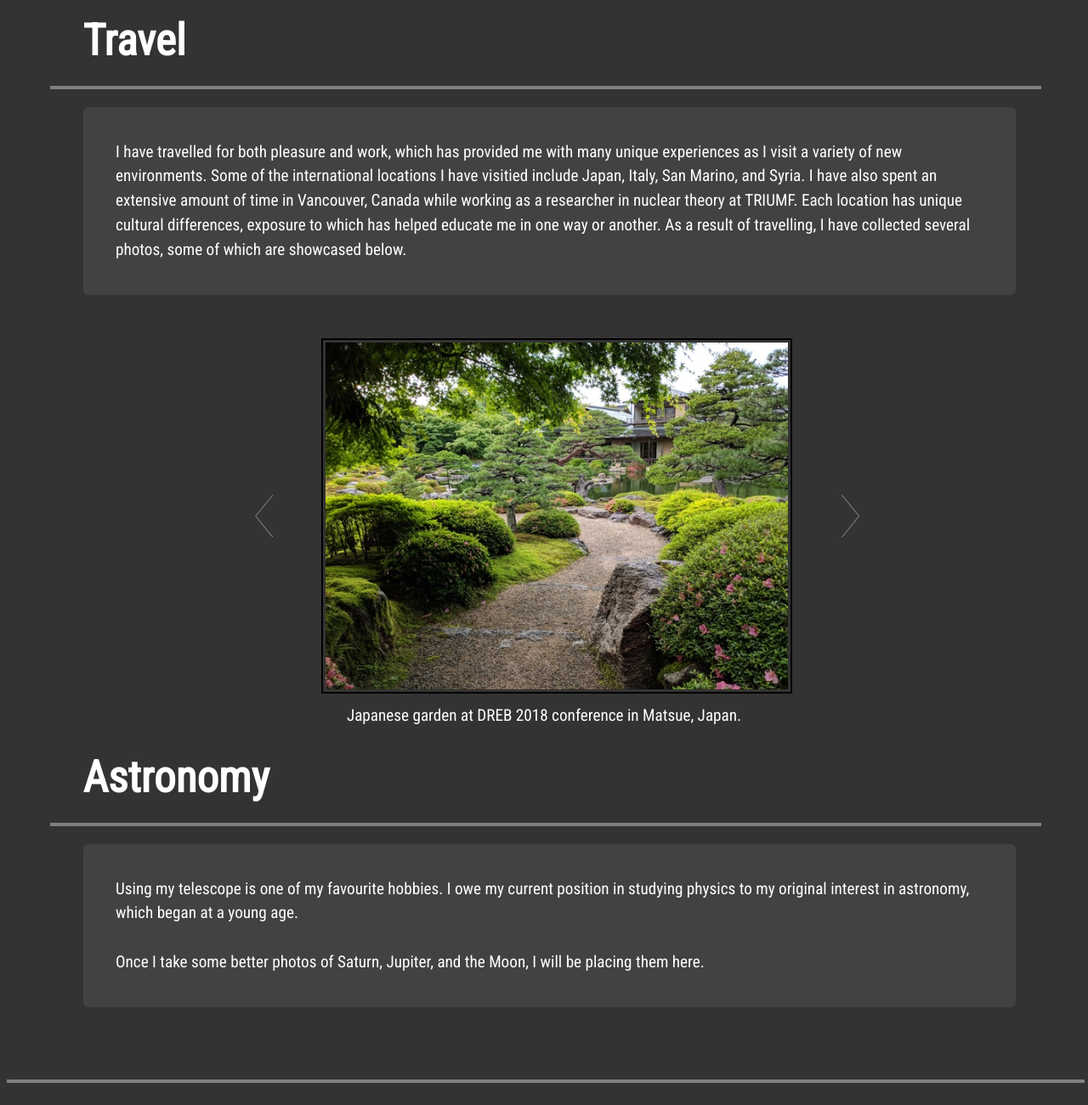
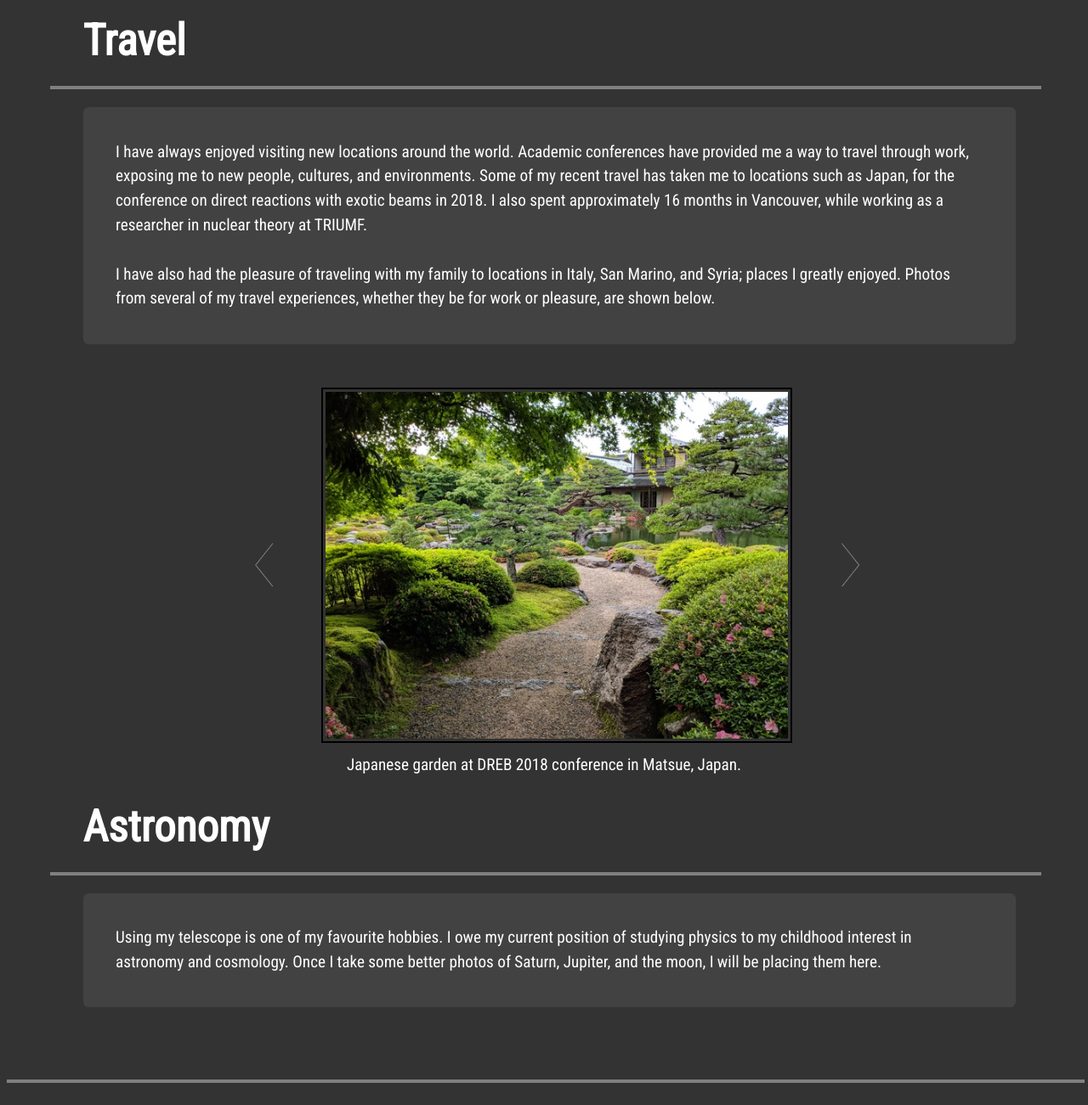
Before and after one commit to mgennari/mgennari.github.io, a plain HTML site: page index.html in a window 1280 px wide. Shown: the part 1300-2600 px from the top of the page at 85% size. Drawn offline with nearby package versions, Linux system fonts and the light colour scheme.

Commit message:
- fully updated all aspects of the website - includes new cv and resume - travel section updated - should add astronomy images soon

```diff
--- a/JS/myPage.js
+++ b/JS/myPage.js
@@ -101,7 +101,7 @@
     myWebpage.controller("resumeController", function () {
         this.myResumes = [
             ["resumes/cv-mgennari-Sep2018.pdf", "Michael Gennari's Curriculum Vitae (Updated September 2018)"],
-            ["resumes/General Resume April 2018.pdf", "Michael Gennari's Resume (Updated June 2018)"],
+            ["resumes/res-mgennari-Sep2018.pdf", "Michael Gennari's Resume (Updated September 2018)"],
         ];
     });
 
--- a/html/about-me.html
+++ b/html/about-me.html
@@ -1,14 +1,14 @@
 <section class="aboutMeSec">
-
     <!--  Full HTML outline for the About section tab -->
     <h1 class="title">About me</h1>
     <hr class="line"/>
     <p class="outline">
         <img src="images/pi-day.jpeg" class="aboutMeImg" />
-        My name is Michael Gennari, and I am in my final year of a Bachelor of Science degree in mathematical physics at the
+        My name is Michael Gennari, and I am in my final year of a Bachelor of Science degree in mathematical physics with co-operative education at the
         University of Waterloo in Ontario, Canada. My interests currently include the nuclear many-body problem, <i>ab initio</i> nuclear theory,
         low-energy quantum chromodyanmics (QCD), chiral effective field theory, particle physics, group theory and machine learning.
         <br />
+        <!-- Education section is handled here -->
         <h1 class="title">Education</h1>
         <hr class="line" />
         <h2 class="subtitle">
@@ -28,31 +28,27 @@
                 </li>
             </ul>
         </div>
-
+    <!-- Travel section -->
     <h1 class="title">Travel</h1>
     <hr class="line" />
     <p class="outline">
-        I have travelled for both pleasure and work, which has provided me with many unique experiences as I visit a variety of
-        new environments. Some of the international locations I have visitied include Japan, Italy, San Marino, and Syria.
-        I have also spent an extensive amount of time in Vancouver, Canada while working as a researcher in nuclear theory at TRIUMF.
-        Each location has unique cultural differences, exposure to which has helped educate me in one way or another.
-        As a result of travelling, I have collected several photos, some of which are showcased below.
+        I have always enjoyed visiting new locations around the world. Academic conferences have provided me a way to travel through work,
+        exposing me to new people, cultures, and environments. Some of my recent travel has taken me to locations such as Japan, for the
+        conference on direct reactions with exotic beams in 2018. I also spent approximately 16 months in Vancouver, while working as a
+        researcher in nuclear theory at TRIUMF. <br> <br>
+
+        I have also had the pleasure of traveling with my family to locations in Italy, San Marino, and Syria; places I greatly enjoyed. Photos from
+        several of my travel experiences, whether they be for work or pleasure, are shown below.
     </p>
-
     <!-- Here is where the photo slider for travel photos gets placed -->
     <center>
         <travel-slider></travel-slider>
     </center>
-
-    <!-- There will be another photo slider for the astronomy section -->
+    <!-- There will be another photo slider for the astronomy section at some point -->
     <h1 class="title">Astronomy</h1>
     <hr class="line" />
     <p class="outline">
-        Using my telescope is one of my favourite hobbies. I owe my current position in studying physics to my original interest
-        in astronomy, which began at a young age.
-        <br />
-        <br />
-        Once I take some better photos of Saturn, Jupiter, and the Moon, I will be placing them here.
+        Using my telescope is one of my favourite hobbies. I owe my current position of studying physics to my childhood interest
+        in astronomy and cosmology. Once I take some better photos of Saturn, Jupiter, and the moon, I will be placing them here.
     </p>
-
 </section>
--- a/html/my-resume.html
+++ b/html/my-resume.html
@@ -1,3 +1,4 @@
+<!-- Section including both my curriculum vitae and resume -->
 <section class="resumeSection" ng-controller="resumeController as resumeCtrl">
     <h1 class="title">Resumes and references</h1>
     <hr class="line" />
@@ -10,13 +11,12 @@
         </ul>
     </div>
 </section>
-
+<!-- Contact section handled here -->
 <section class="contactSection" ng-controller="contactMeController as contactCtrl">
     <h1 class="title">Contact</h1>
     <hr class="line" />
     <p class="outline">
-        If you would like to contact me, please feel free to reach me through any of the following email addresses. Additionally, you can contact me through the
-        University of Waterloo.
+        If you would like to contact me, please feel free to reach me through any of the following email addresses.
     </p>
     <!-- Shows all of my contact information and links where appropriate -->
     <table class="contactTable">
--- a/js/myPage.js
+++ b/js/myPage.js
@@ -101,7 +101,7 @@
     myWebpage.controller("resumeController", function () {
         this.myResumes = [
             ["resumes/cv-mgennari-Sep2018.pdf", "Michael Gennari's Curriculum Vitae (Updated September 2018)"],
-            ["resumes/General Resume April 2018.pdf", "Michael Gennari's Resume (Updated June 2018)"],
+            ["resumes/res-mgennari-Sep2018.pdf", "Michael Gennari's Resume (Updated September 2018)"],
         ];
     });
 
```
Also changed, not shown: HTML/about-me.html (+13 -17 lines), HTML/my-copyright.html (+0 -2 lines), HTML/my-resume.html (+3 -3 lines), html/my-copyright.html (+0 -2 lines), 3 other files.
